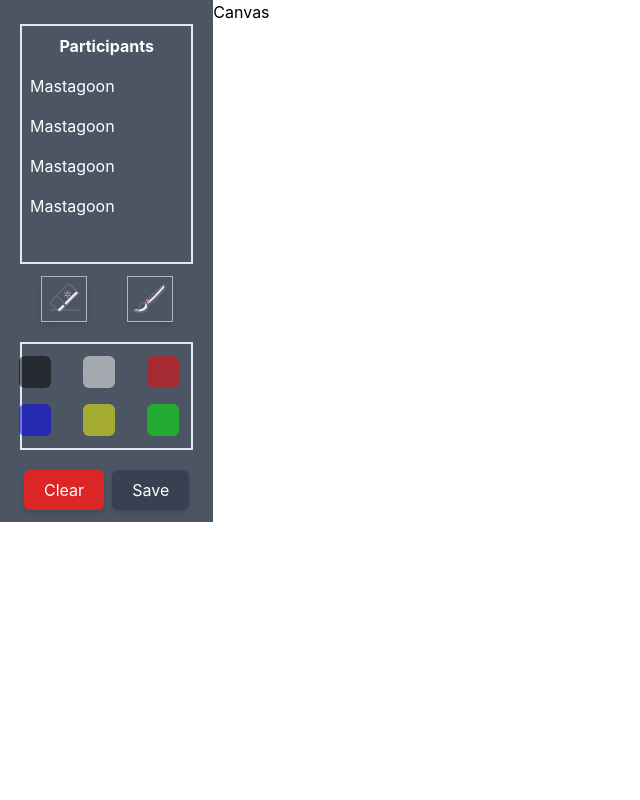
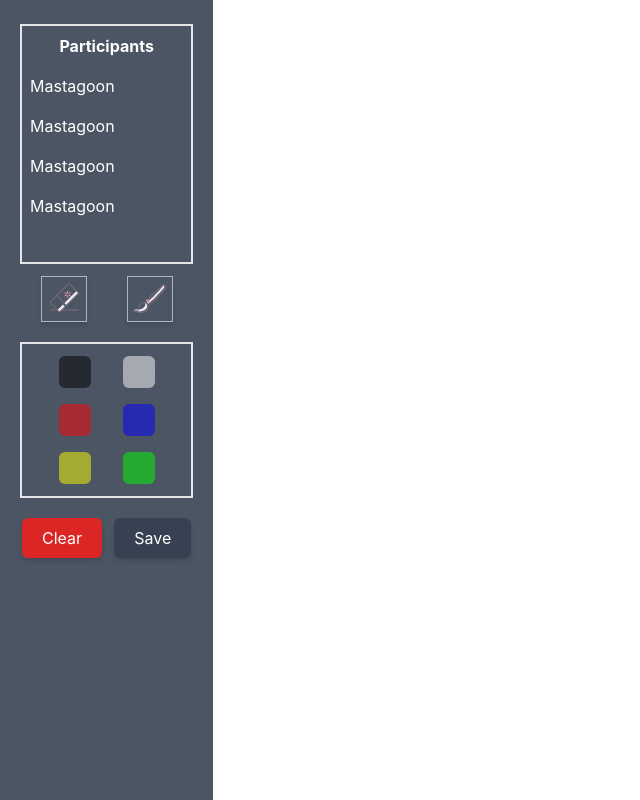
Before and after one commit to Mastagoon/HLMSY-Interactive-Whiteboard, a Next.js app: page / in a window 1280 px wide. Shown: the whole page, without its empty margins (0-640 px from the left). Built offline with nearby package versions, Linux system fonts and the light colour scheme.

Commit message:
responsive siedbar & canvas

```diff
--- a/components/Canvas.tsx
+++ b/components/Canvas.tsx
@@ -1,5 +1,59 @@
+import { BaseSyntheticEvent, useEffect, useRef, useState } from "react"
+
 const Canvas: React.FC = () => {
-  return <h1>Canvas</h1>
+  const canvasRef = useRef(null)
+  const ctxRef = useRef<CanvasRenderingContext2D>()
+
+  const [isDrawing, setIsDrawing] = useState(false)
+  // const
+
+  useEffect(() => {
+    const canvas: HTMLCanvasElement = canvasRef.current!
+    if (!canvas) return
+    canvas.width = canvas.offsetWidth
+    canvas.height = canvas.offsetHeight
+    const ctx = canvas.getContext("2d")
+    if (!ctx) return
+    ctx.scale(1, 1)
+    ctx.lineCap = "round"
+    ctx.lineWidth = 5
+    ctx.strokeStyle = "black"
+    ctxRef.current = ctx
+    console.log("DOONE?")
+  }, [])
+
+  const startDrawing = (e: BaseSyntheticEvent) => {
+    const nativeEvent: any = e.nativeEvent
+    console.log(nativeEvent)
+    console.log("BEGIN PATH")
+    console.log(nativeEvent)
+    ctxRef.current?.beginPath()
+    ctxRef.current?.moveTo(nativeEvent.offsetX, nativeEvent.offsetY)
+    setIsDrawing(true)
+  }
+
+  const stopDrawing = () => {
+    console.log("FINISH PATh")
+    ctxRef.current?.closePath()
+    setIsDrawing(false)
+  }
+
+  const draw = ({ nativeEvent }: any) => {
+    if (!isDrawing) return
+    console.log(nativeEvent)
+    ctxRef.current?.lineTo(nativeEvent.offsetX, nativeEvent.offsetY)
+    ctxRef.current?.stroke()
+  }
+
+  return (
+    <canvas
+      onMouseDown={startDrawing}
+      onMouseUp={stopDrawing}
+      onMouseMove={draw}
+      ref={canvasRef}
+      className="w-full h-full "
+    ></canvas>
+  )
 }
 
 export default Canvas
--- a/components/ColorPallete.tsx
+++ b/components/ColorPallete.tsx
@@ -4,8 +4,8 @@ const ColorPallete: React.FC = () => {
   const MAX_PER_LINE = 3
 
   return (
-    <div className="flex flex-col border-2 p-3 justify-center my-5">
-      <div className="grid grid-cols-12 gap-4 justify-center">
+    <div className="flex flex-col border-2 p-3 items-center justify-center my-5">
+      <div className="grid grid-cols-8 lg:grid-cols-8 justify-items-center gap-4 justify-center">
         {colors.map((color, index) => (
           <div
             key={index}
--- a/components/Sidebar.tsx
+++ b/components/Sidebar.tsx
@@ -4,11 +4,11 @@ import Tools from "./Tools"
 
 const Sidebar: React.FC = () => {
   return (
-    <div className="bg-gray-600 py-3 px-5 w-100">
+    <div className="hidden md:block bg-gray-600 py-3 px-5 h-full">
       <Participants />
       <Tools />
       <ColorPallete />
-      <div className="flex flex-row justify-around text-white">
+      <div className="flex flex-col lg:flex-row gap-2 justify-around text-white">
         <button className="bg-red-600 px-5 py-2 rounded-md shadow-md hover:shadow-none duration-300 transition-all ease-in-out hover:opacity-80">
           Clear
         </button>
--- a/components/Tools.tsx
+++ b/components/Tools.tsx
@@ -3,8 +3,8 @@ import EraserButton from "./svg/EraserButton"
 
 const Tools: React.FC = () => {
   return (
-    <div className="flex flex-row justify-center">
-      <div className="mx-5 shadow-md hover:shadow-none hover:-translate-y-1 transition-all ease-in-out duration-300">
+    <div className="flex flex-col items-center lg:flex-row justify-center">
+      <div className="mx-5 shadow-md my-3 lg:my-0 hover:shadow-none hover:-translate-y-1 transition-all ease-in-out duration-300">
         <EraserButton />
       </div>
       <div className="mx-5 shadow-md hover:shadow-none hover:-translate-y-1 transition-all ease-in-out duration-300">
--- a/components/svg/BrushButton.tsx
+++ b/components/svg/BrushButton.tsx
@@ -13,7 +13,7 @@ const BrushButton: React.FC = () => {
         width="45"
         height="45"
         stroke="white"
-        stroke-opacity="0.57"
+        strokeOpacity="0.57"
       />
       <path
         d="M36.9557 9.12397C36.6824 8.81794 36.3396 8.6135 35.9735 8.5119C36.1522 9.15632 36.0118 9.87298 35.5433 10.4107L31.3534 15.2187C27.9311 19.1458 24.2039 22.7838 20.1939 26.1115C20.0348 26.2435 20.0232 26.4829 20.1693 26.629L21.3242 27.7842C25.4472 24.3902 29.2741 20.6698 32.7807 16.6458L36.9269 11.888C37.6147 11.0991 37.653 9.90444 36.9557 9.12397Z"
--- a/components/svg/EraserButton.tsx
+++ b/components/svg/EraserButton.tsx
@@ -13,7 +13,7 @@ const EraserButton: React.FC = () => {
         width="45"
         height="45"
         stroke="white"
-        stroke-opacity="0.57"
+        strokeOpacity="0.57"
       />
       <path
         d="M16.3932 33.9968L17.4709 35.0745C18.0202 35.6238 18.9102 35.6238 19.4597 35.0745L24.0785 30.4557L22.0066 28.3837L16.3932 33.9968Z"
--- a/pages/index.tsx
+++ b/pages/index.tsx
@@ -5,10 +5,10 @@ import Sidebar from "../components/Sidebar"
 const Home: NextPage = () => {
   return (
     <div className="h-full grid grid-cols-12 w-full">
-      <div className="bg-red-500 col-span-2">
+      <div className="col-span-2 hidden md:block">
         <Sidebar />
       </div>
-      <div className="col-span-10">
+      <div className="col-span-12 md:col-span-10">
         <Canvas />
       </div>
     </div>
--- a/styles/globals.css
+++ b/styles/globals.css
@@ -3,6 +3,7 @@
 @tailwind utilities;
 
 html,
+#__next,
 body {
   height: 100%;
   padding: 0;
```
